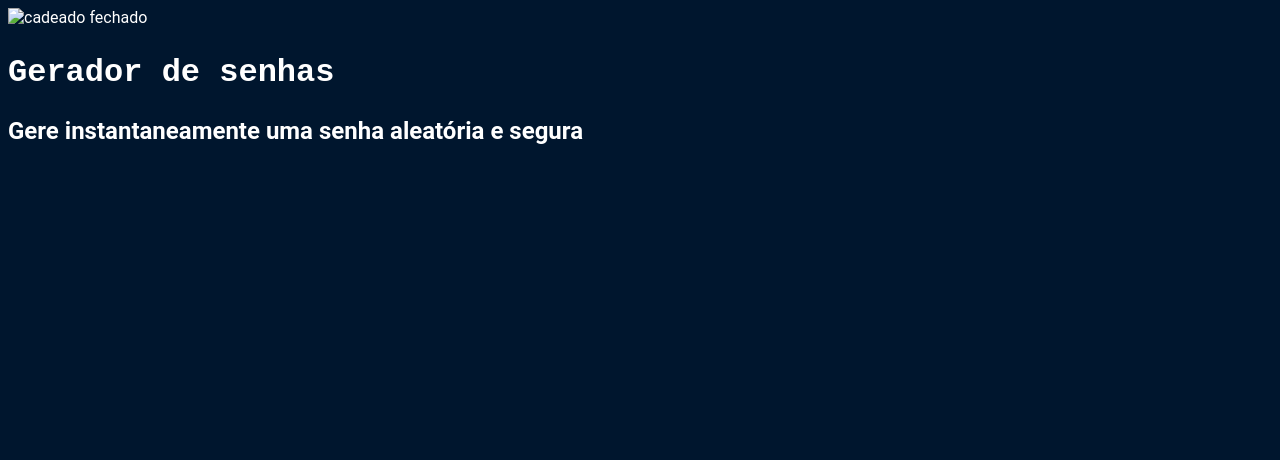
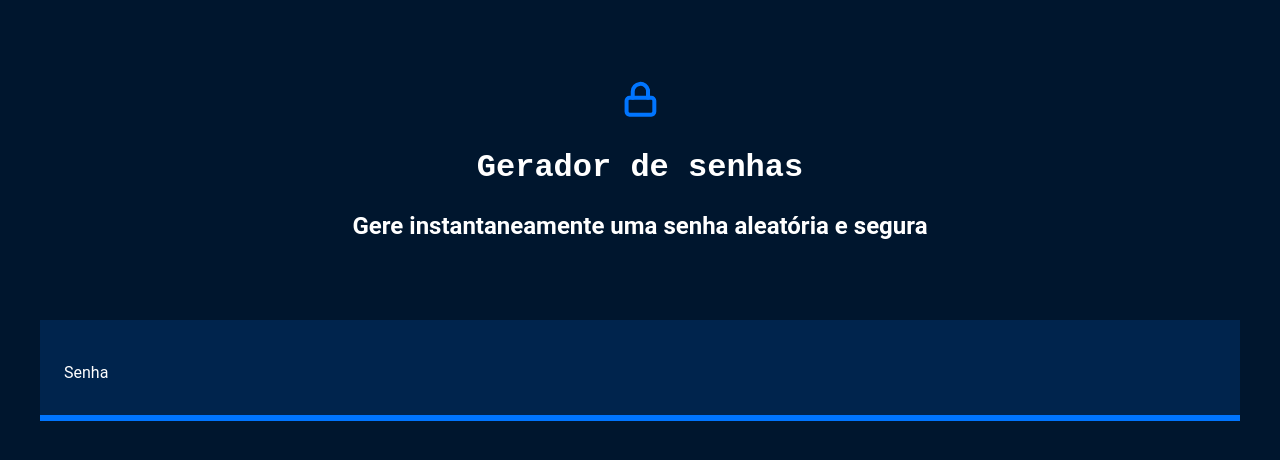
Before and after one commit to marianinha7/geradordesenhas, a plain HTML site: page index.html in a window 1280 px wide. Drawn offline with Linux system fonts and the light colour scheme.

Commit message:
Add files via upload

```diff
--- a/index.html
+++ b/index.html
@@ -9,11 +9,21 @@
 
 
 </head>
+
 <body>
 
-    <img src="" alt="cadeado fechado">
-    <h2 class="titulo-principal">Gerador de senhas</h2>
-    <h3 class="titulo-secundario">Gere instantaneamente uma senha aleatória e segura</h3>
+    <section class="conteudo">
+        <div class="conteudo-titulo">
+            <img src="unlock.svg" alt="cadeado fechado">
+            <h2 class="titulo-principal">Gerador de senhas</h2>
+            <h3 class="titulo-secundario">Gere instantaneamente uma senha aleatória e segura</h3>
+        </div>
+        <div class="conteudo-senha">
+            <label for="senha">Senha</label>
+            <input name="senha" type="text" id="campo-senha">
+        </div>
+    </section>
+
 
 </body>
 </html>
--- a/style.css
+++ b/style.css
@@ -1,6 +1,3 @@
-
-
-
 :root{
     --branco: white;
     --cor-de-fundo: #00162E;
@@ -11,18 +8,15 @@
     --roboto-mono: 'Roboto Mono', monospace;
 }
 
-
-
-
-body{
-    color: var(--branco);
-    background-color: var(--cor-de-fundo);
-}
-
 body{
     color: var(--branco);
     background-color: var(--cor-de-fundo);
     font-family: var(--roboto);
+}
+
+.conteudo-titulo{
+    text-align: center;
+    margin-top: 80px;
 }
 
 .titulo-principal{
@@ -33,3 +27,32 @@ body{
 .titulo-secundario{
     font-size: 24px;
 }
+
+{
+    font-weight: 400
+}
+
+.conteudo-senha{
+    margin-top: 80px;
+    background: var(--fundo-senha);
+    padding: 24px;
+    border-bottom: 6px solid var(--borda);
+}
+
+#campo-senha{
+    background-color: var(--fundo-senha);
+    border: none;
+    color: var(--branco);
+    font-family: var(--roboto-mono);
+    font-size: 40px;
+}
+
+#campo-senha:focus{
+    outline: none;
+}
+
+
+.conteudo{
+    max-width: 1200px;
+    margin: 0 auto;
+}
```
